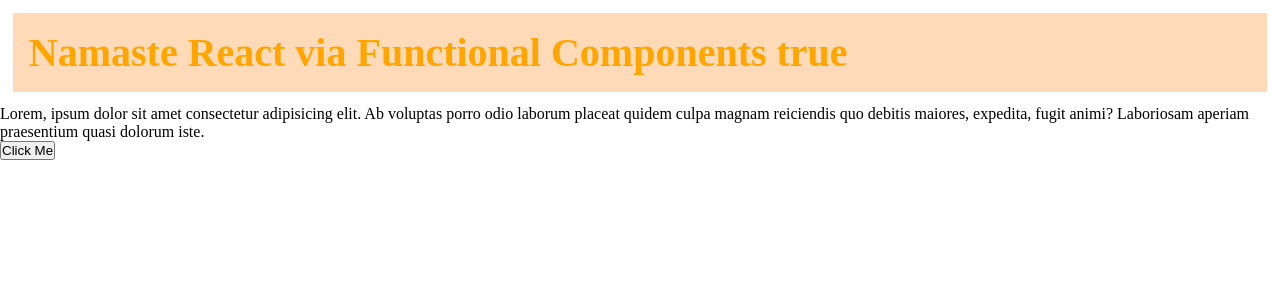
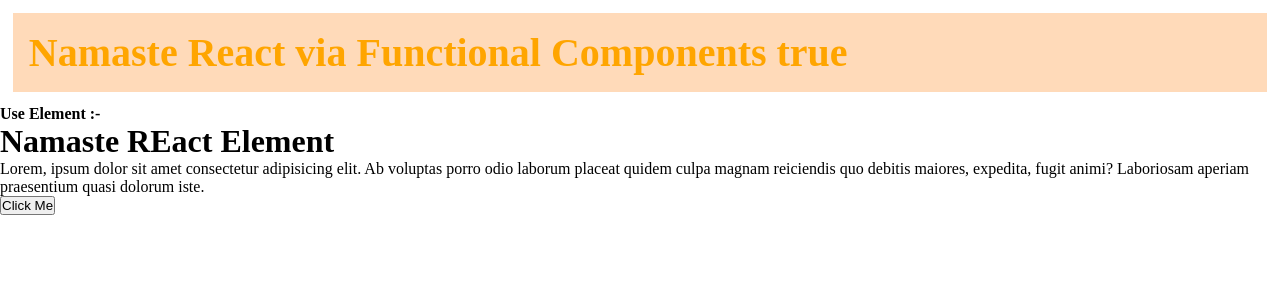
Before and after one commit to Lucky-Kashyap/Namaste-React, a React (Vite) app in the folder Laying The Foundation 03/: page / in a window 1280 px wide. Shown: the top 300 px of the page. Built offline with nearby package versions, Linux system fonts and the light colour scheme.

Commit message:
use js code inside component

```diff
--- a/Laying The Foundation 03/App.js
+++ b/Laying The Foundation 03/App.js
@@ -27,12 +27,19 @@
 
 const Fn = () => "true";
 
+const title = <h1>Namaste REact Element</h1>;
+
+// component composition use other component into a component
+
+// we write js in {} any peice of JS code
+
 const JsxHeading = () => {
   return (
     <div>
       <h1 className="heading" tabIndex="2">
         Namaste React via Functional Components <Fn />
       </h1>
+      <h4>Use Element :-{title}</h4>
       <p>
         Lorem, ipsum dolor sit amet consectetur adipisicing elit. Ab voluptas
         porro odio laborum placeat quidem culpa magnam reiciendis quo debitis
```
Also changed, not shown: 1 other file (tests, documents, lock files or other folders).
